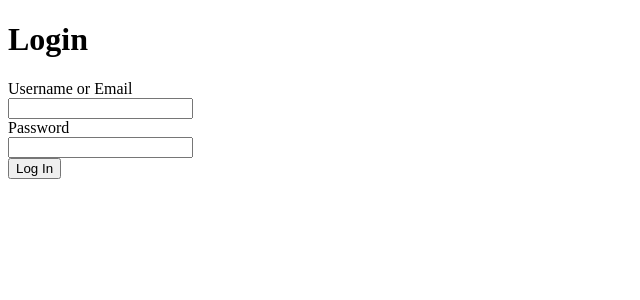
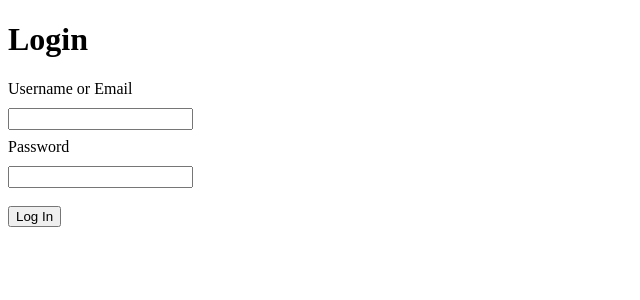
Before and after one commit to Sohna-AI/MansionsBnB, a React (Vite) app in the folder frontend/: page /login in a window 1280 px wide. Shown: the top 300 px of the page, without its empty margins (0-640 px from the left). Built offline with nearby package versions, Linux system fonts and the light colour scheme; no server answers.

Commit message:
styled css for login form

```diff
--- a/frontend/src/components/LoginFormPage/LoginForm.css
+++ b/frontend/src/components/LoginFormPage/LoginForm.css
@@ -1,14 +1,19 @@
 .form {
   display: flex;
-  justify-content: space-between;
   flex-direction: column;
-
 }
 
 input {
   max-width: min-content;
 }
 
+label,
+input {
+  padding-bottom: 2px;
+  margin-bottom: 8px;
+}
+
 .log-in-button {
-    max-width: fit-content;
+  max-width: fit-content;
+  margin-top: 10px;
 }
```
